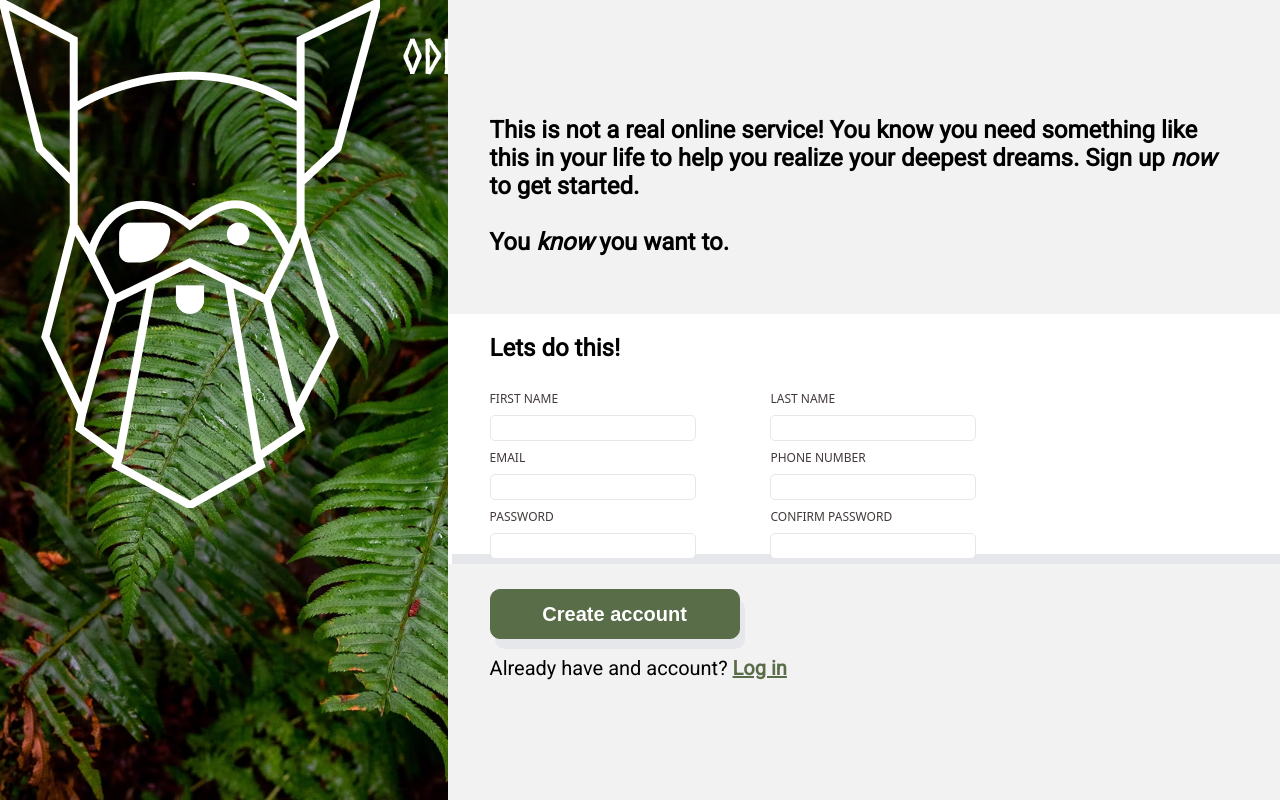
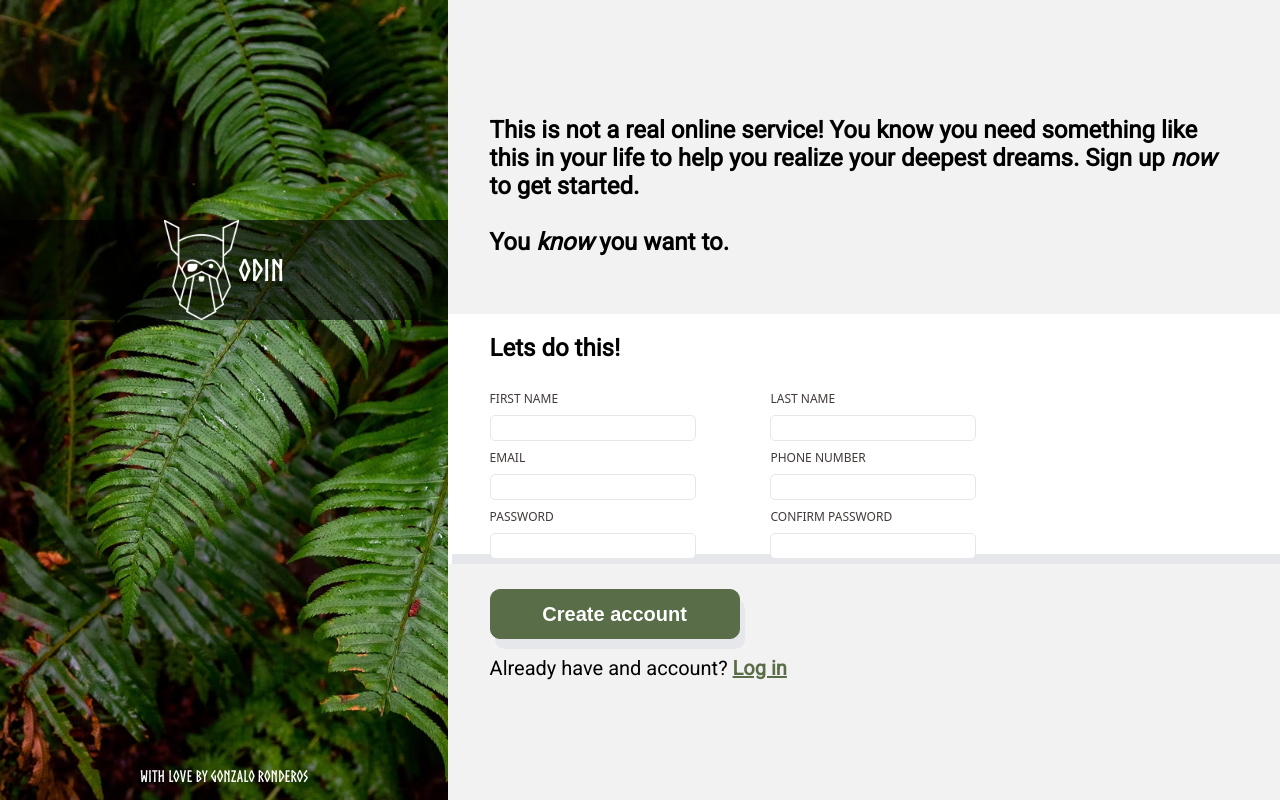
Before and after one commit to GONRONDEROS/odin-forms, a plain HTML site: page index.html in a window 1280 px wide. Drawn offline with Linux system fonts and the light colour scheme.

Commit message:
Finish left part

```diff
--- a/index.html
+++ b/index.html
@@ -12,11 +12,14 @@
 
     <div class="main">
         <div class="left">
-            <div class="odin-logo">
-                <img src="./public/img/odin-lined.png" alt="odin-logo">
+            <div class="for-image">
+                <div class="semi-transparent">
+                    <img src="./public/img/odin-lined.png" alt="odin-logo">
+                    <h1 class="odin-text">ODIN</h1>
+                </div>
             </div>
-            <div class="title">
-                <h1>ODIN</h1>
+            <div class="for-footer">
+               <p class="footer">With love by Gonzalo Ronderos</p>
             </div>
         </div>
         <div class="right">
--- a/styles.css
+++ b/styles.css
@@ -16,13 +16,44 @@ body {
 
 .left {
     display: flex;
-    flex-direction: row;
+    flex-direction: column;
     width: 35vw;
     background-image: url(./public/img/photo-1585202900225-6d3ac20a6962.avif);
     background-repeat: no-repeat;
     background-size: cover;
     font-family: 'MyWebFont';
     color: white;
+}
+
+.for-image {
+    display: flex;
+    height: 40vh;
+    align-items: flex-end;
+}
+
+.semi-transparent {
+    display: flex;
+    flex-direction: row;
+    width: 100%;
+    justify-content: center;
+    align-items: center;
+    background-color: rgba(0, 0, 0, 0.6);
+}
+
+.odin-text {
+    font-size: 30px;
+}
+
+img {
+    height: 100px;
+}
+
+.for-footer {
+    display: flex;
+    height: 60vh;
+    align-items: flex-end;
+    justify-content: center;
+    width: 35vw;
 }
 
 .right {
```
